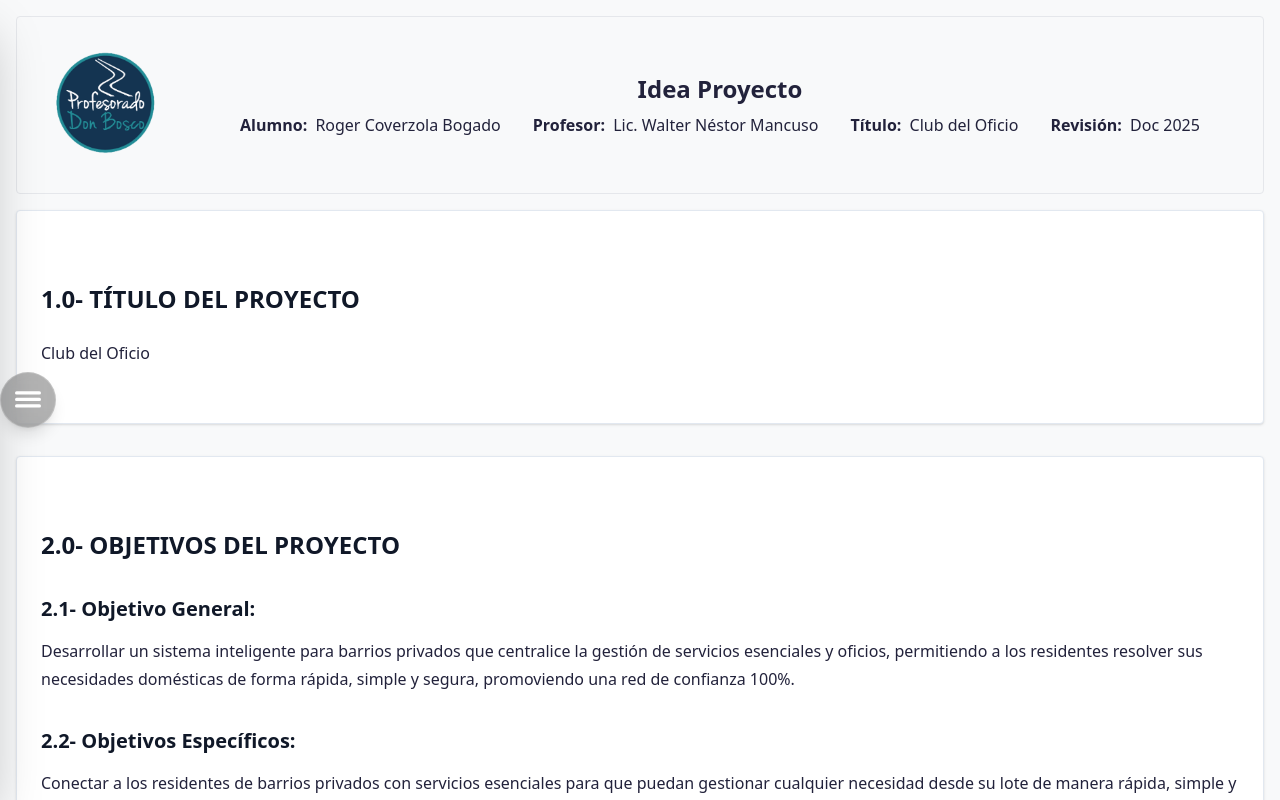
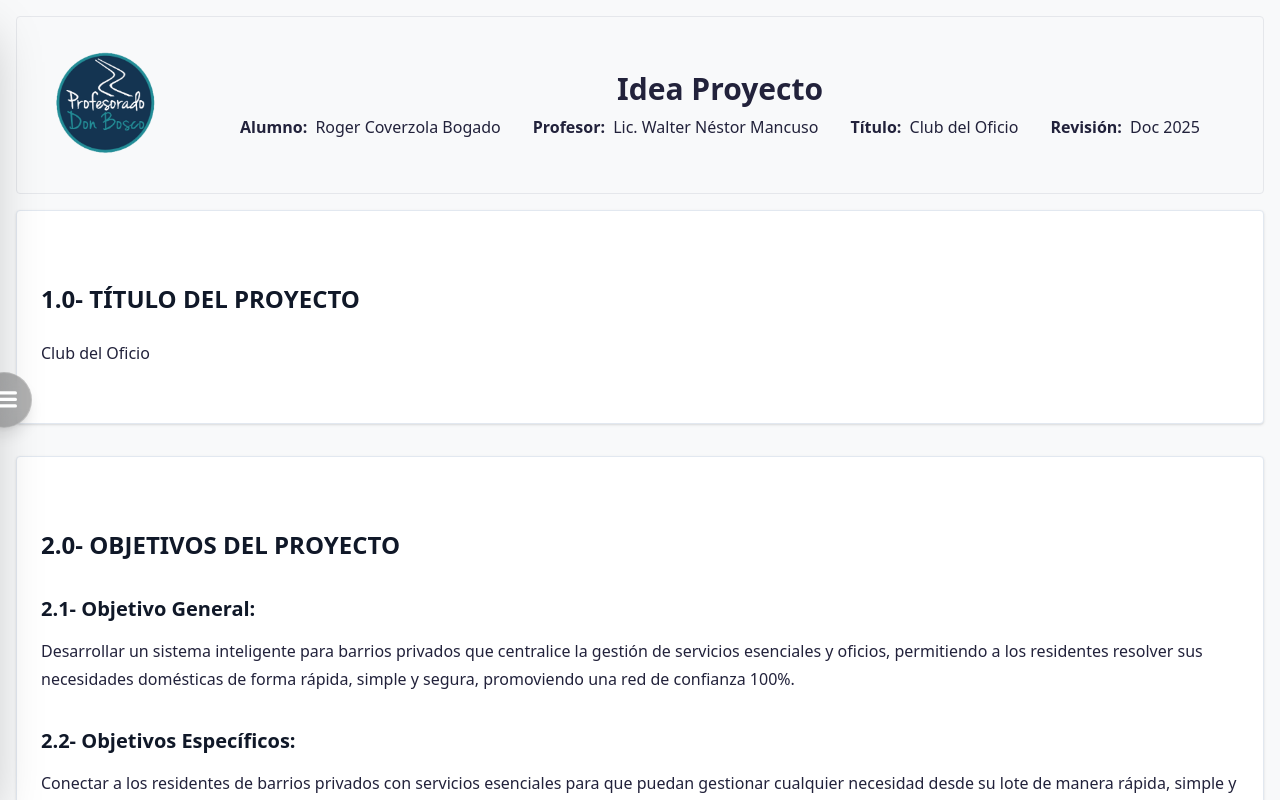
Before and after one commit to DIOLINK/Idea-pro, a React (Create React App) app: page / in a window 1280 px wide. Shown: the top 800 px of the page. Built offline with nearby package versions, Linux system fonts and the light colour scheme.

Commit message:
feat: Reorganizar importaciones en App.js y ajustar estilos en FloatingButton

```diff
--- a/src/App.js
+++ b/src/App.js
@@ -1,11 +1,11 @@
 import { useEffect, useState } from 'react';
-import HomePage from './components/pages/HomePage';
+import logo from './assets/logo.png';
 import Avatar from './components/atoms/Avatar';
 import InfoHeader from './components/molecules/InfoHeader';
+import SignatureBlock from './components/molecules/SignatureBlock';
+import ControlCambiosBlock from './components/organisms/ControlCambiosBlock';
 import SectionsList from './components/organisms/SectionsList';
-import ControlCambiosBlock from './components/organisms/ControlCambiosBlock';
-import SignatureBlock from './components/molecules/SignatureBlock';
-import logo from './assets/logo.png';
+import HomePage from './components/pages/HomePage';
 import { fetchSettings } from './utils/settingsParser';
 
 function App() {
@@ -18,21 +18,21 @@ function App() {
   useEffect(() => {
     fetchSettings().then(setSettings);
     fetch(process.env.PUBLIC_URL + '/markdowns/index.json')
-      .then(res => (res.ok ? res.json() : []))
-      .then(secs => {
+      .then((res) => (res.ok ? res.json() : []))
+      .then((secs) => {
         setMarkdownSections(secs);
         return Promise.all(
-          secs.map(section =>
+          secs.map((section) =>
             fetch(process.env.PUBLIC_URL + '/markdowns/' + section)
-              .then(r => (r.ok ? r.text() : null))
-              .then(text => [section, text])
-          )
+              .then((r) => (r.ok ? r.text() : null))
+              .then((text) => [section, text]),
+          ),
         );
       })
-      .then(results => {
+      .then((results) => {
         setSections(Object.fromEntries(results.filter(([_, t]) => t)));
         fetch(process.env.PUBLIC_URL + '/markdowns/control-cambios.md')
-          .then(r => (r.ok ? r.text() : null))
+          .then((r) => (r.ok ? r.text() : null))
           .then(setControlCambios);
         setLoading(false);
       });
@@ -52,7 +52,7 @@ function App() {
     <div className="flex items-center border rounded p-2 mb-4">
       <Avatar src={logo} alt="Logo" />
       <div className="flex-1 text-center">
-        <h1 className="text-2xl font-semibold">Idea Proyecto</h1>
+        <h1 className="text-3xl font-semibold">Idea Proyecto</h1>
         <InfoHeader
           alumno={settings.alumno}
           profesor={settings.profesor}
@@ -69,9 +69,7 @@ function App() {
   );
 
   // Control de Cambios
-  const cambiosComponent = (
-    <ControlCambiosBlock markdown={controlCambios} />
-  );
+  const cambiosComponent = <ControlCambiosBlock markdown={controlCambios} />;
 
   // Footer: Signature blocks
   const footer = (
--- a/src/components/atoms/FloatingButton.js
+++ b/src/components/atoms/FloatingButton.js
@@ -2,7 +2,7 @@ export default function FloatingButton({ onClick, children }) {
   return (
     <button
       onClick={onClick}
-      className="fixed left-0 top-1/2 -translate-y-1/2 bg-black/30 hover:bg-blue-500/60 text-white rounded-full w-14 h-14 flex items-center justify-center shadow-lg z-50 transition-all focus:outline-none border border-white/20 backdrop-blur"
+      className="fixed -left-6 top-1/2 -translate-y-1/2 bg-black/30 hover:bg-blue-500/60 text-white rounded-full w-14 h-14 flex items-center justify-center shadow-lg z-50 transition-all focus:outline-none border border-white/20 backdrop-blur hover:-left-0"
       style={{ cursor: 'pointer', backdropFilter: 'blur(8px)' }}
       aria-label="Abrir menú de navegación"
     >
```
